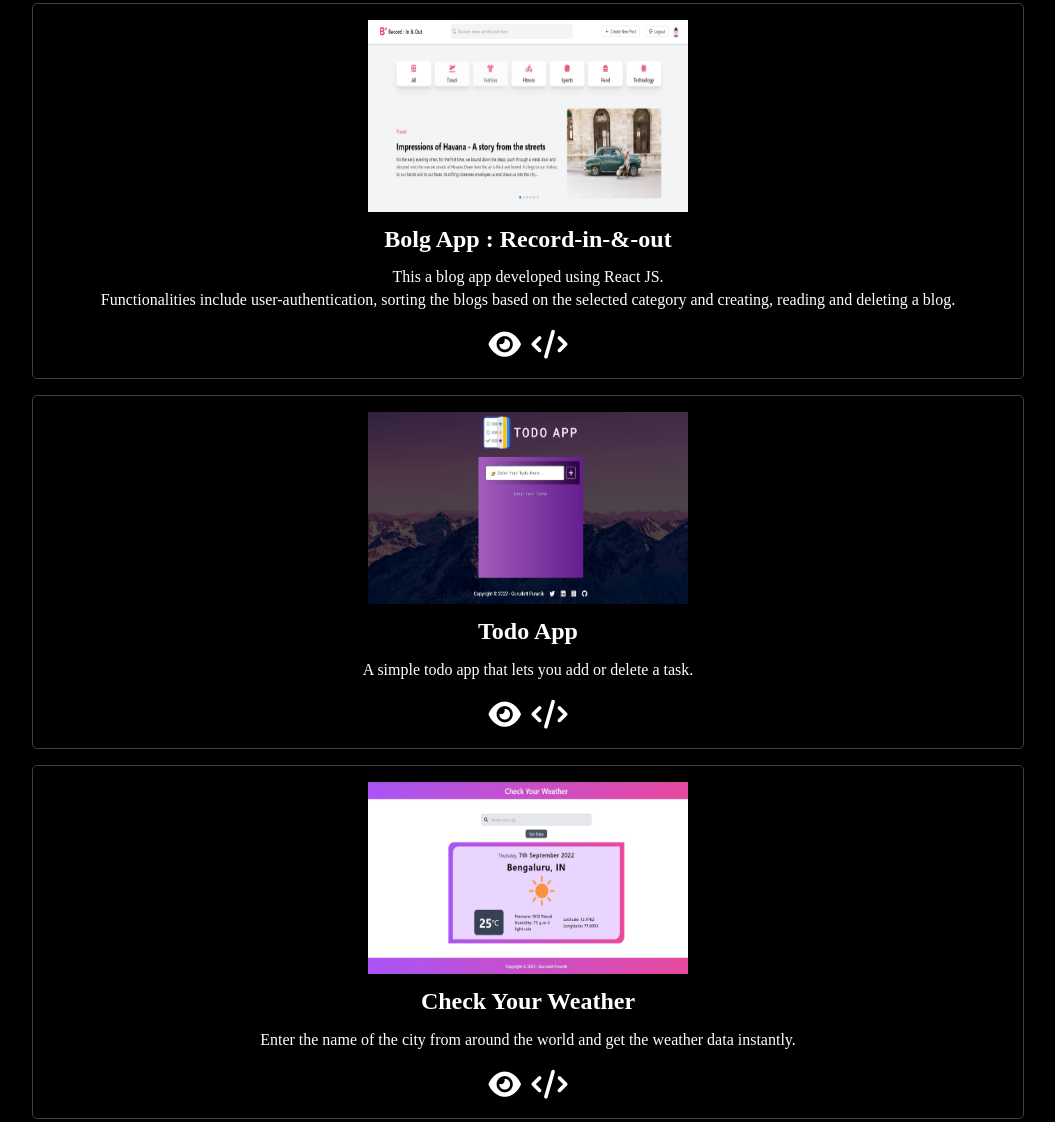
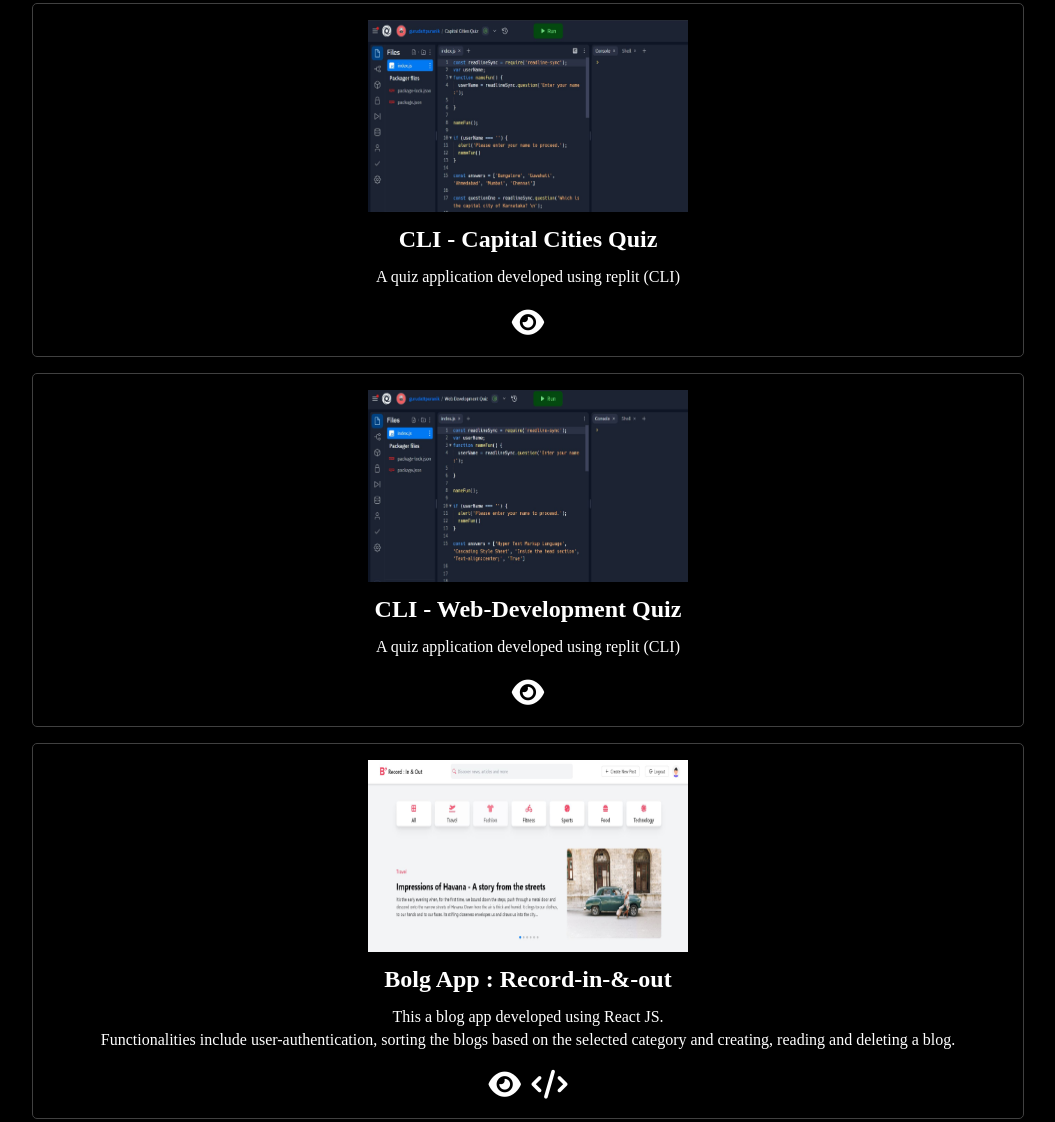
Before and after one commit to gurudattpuranik25/portfolio, a plain HTML site: page project.html in a window 1280 px wide. Shown: the part 3599-4721 px from the top of the page, without its empty margins (112-1167 px from the left). Drawn offline with Linux system fonts and the light colour scheme.

Commit message:
updted projects page

```diff
--- a/project.html
+++ b/project.html
@@ -231,6 +231,32 @@
               </div>
             </div>
             <div class="project-info">
+              <img src="./images/cliOne.JPG" alt="Capital Cities Quiz" />
+              <div class="project-details">
+                <p class="blog-title">CLI - Capital Cities Quiz</p>
+                <p>A quiz application developed using replit (CLI)</p>
+                <div class="navBtn">
+                  <a
+                    href="https://replit.com/@gurudattpuranik/Capital-Cities-Quiz#index.js"
+                    ><i class="fa-solid fa-eye"></i
+                  ></a>
+                </div>
+              </div>
+            </div>
+            <div class="project-info">
+              <img src="./images/cliTwo.JPG" alt="Web-Development Quiz" />
+              <div class="project-details">
+                <p class="blog-title">CLI - Web-Development Quiz</p>
+                <p>A quiz application developed using replit (CLI)</p>
+                <div class="navBtn">
+                  <a
+                    href="https://replit.com/@gurudattpuranik/Web-Development-Quiz#index.js"
+                    ><i class="fa-solid fa-eye"></i
+                  ></a>
+                </div>
+              </div>
+            </div>
+            <div class="project-info">
               <img
                 src="./images/blog-app.JPG"
                 alt="Bolg App : Record-in-&-out"
```
Also changed, not shown: images/cliOne.JPG (added), images/cliTwo.JPG (added).
